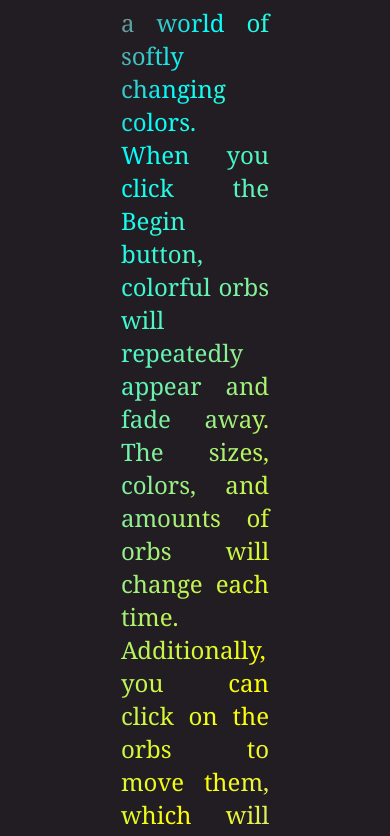
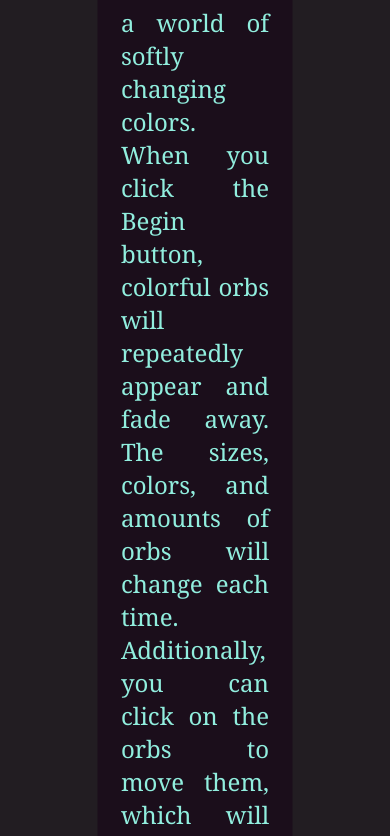
Before and after one commit to franco-ortega/glowing-colors, a React (Create React App) app: page / in a window 390 px wide. Shown: the top 836 px of the page. Built offline with nearby package versions, Linux system fonts and the light colour scheme.

Commit message:
remove color bkgd from text cos it does not work on mobile

```diff
--- a/src/components/app/App.jsx
+++ b/src/components/app/App.jsx
@@ -32,15 +32,12 @@
   const timer = 7000;
 
   useEffect(() => {
-    // console.log('top of useEffect');
     if(begin) {
-      // console.log('Begin is true');
       setOrbs(orbContainer);
       setTimeout(() => {
         setReset(!reset);
       }, timer);
     }
-    // console.log('bottom of useEffect');
   }, [begin, reset]);
 
   return (
--- a/src/components/welcome/Welcome.module.css
+++ b/src/components/welcome/Welcome.module.css
@@ -8,7 +8,7 @@
   padding: 4vw;
 
   color: hsl(170, 73%, 75%);
-  background: -webkit-linear-gradient(
+  /* background: -webkit-linear-gradient(
     150deg,
     lightblue,
     yellow,
@@ -20,7 +20,7 @@
   -webkit-background-clip: text;
   -moz-background-clip: text;
   -moz-text-fill-color: transparent;
-  -webkit-text-fill-color: transparent;
+  -webkit-text-fill-color: transparent; */
   font-family: Cambria, Cochin, Georgia, Times, 'Times New Roman', serif;
   font-size: clamp(1.5rem, 2vw, 2.5rem);
   text-align: center;
```
